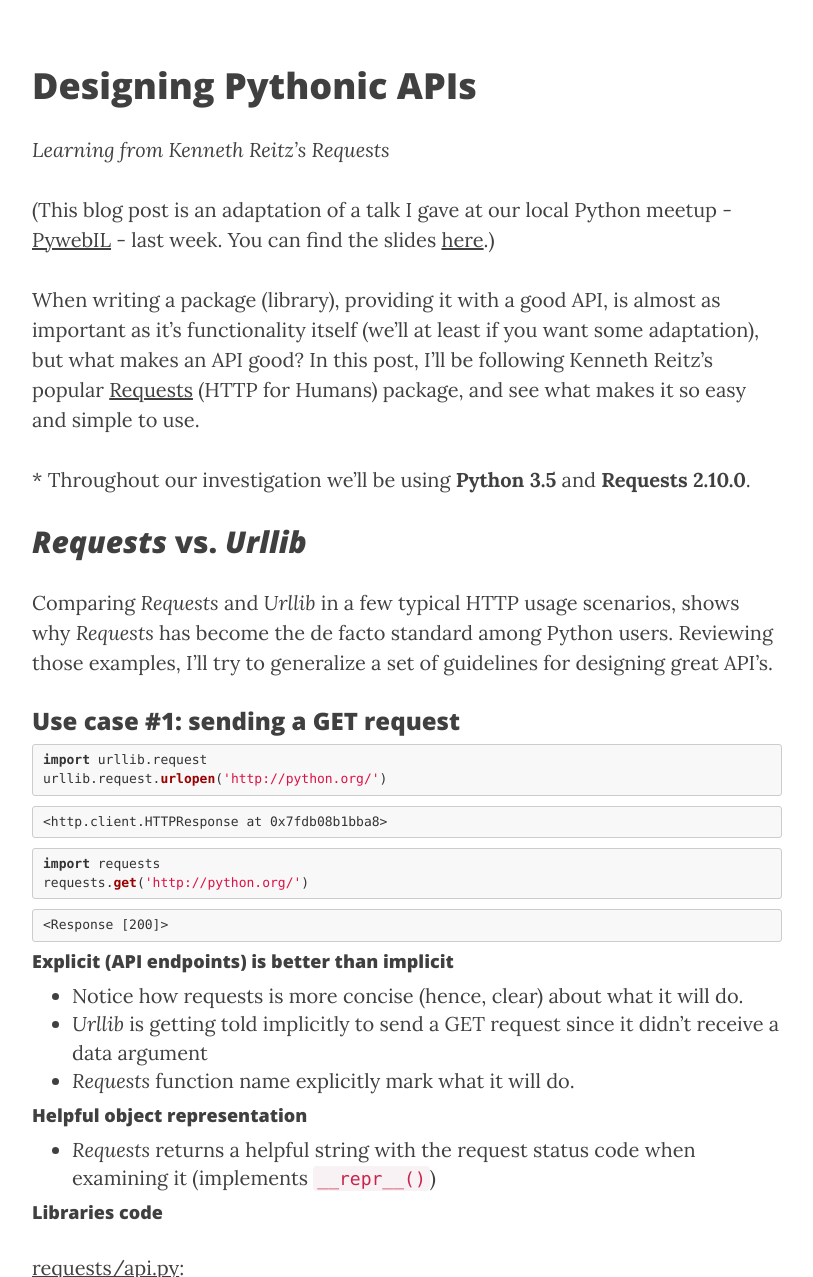
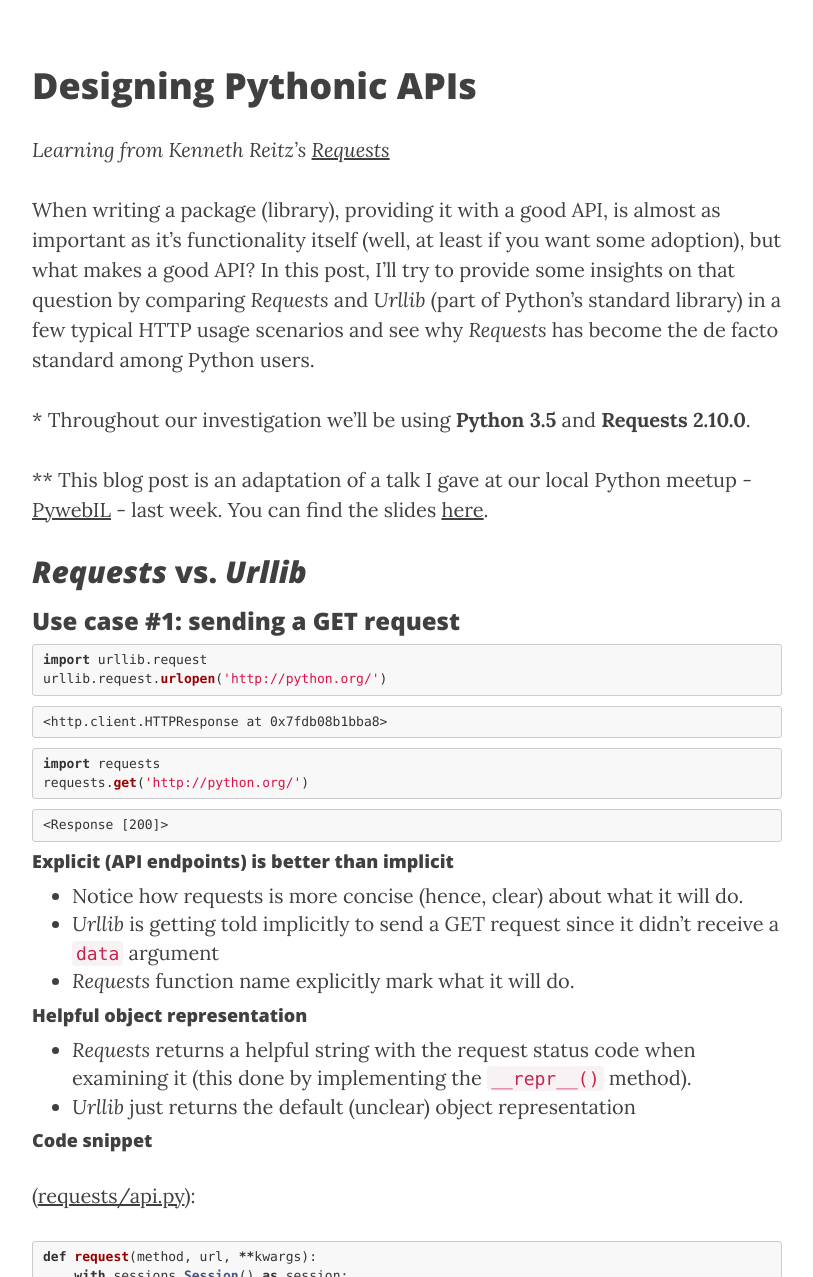
Before and after one commit to noamelf/noamelf.github.io, a Jekyll site: the page built from _posts/2016-08-05-designing-pythonic-apis.markdown, in a window 1280 px wide and 1400 px high, scrolled down 294 px, cut to the strip 123-1400 px from the top of the window. Shown: the whole strip, without its empty margins (233-1046 px from the left). Built offline with Jekyll 4.4.1, drawn with Linux system fonts in a browser that asks for light colours; nearby versions of some CDN libraries; comment, search, counter and statistics services are not loaded; some of the changed text lies outside the part shown.

Commit message:
Improved writing

````diff
--- a/_posts/2016-08-05-designing-pythonic-apis.markdown
+++ b/_posts/2016-08-05-designing-pythonic-apis.markdown
@@ -4,21 +4,18 @@
 ---
 
 # Designing Pythonic APIs
-*Learning from Kenneth Reitz's Requests*
-
-(This blog post is an adaptation of a talk I gave at our local Python meetup - [PywebIL][meetup link] -
-last week. You can find the slides [here][talk slides].)
+*Learning from Kenneth Reitz's [Requests][requests url]*
 
 When writing a package (library), providing it with a good API, is almost as important as it's
-functionality itself (we'll at least if you want some adaptation), but what makes an API good? In this post, I'll be following Kenneth Reitz's popular [Requests][requests url] (HTTP for Humans) package, and see what makes it so easy and simple to use.
+functionality itself (well, at least if you want some adoption), but what makes a good API? In this post, I'll try to provide some insights on that question by comparing *Requests* and *Urllib* (part of Python's standard library) in a few typical HTTP usage scenarios and see why *Requests* has become the de facto standard among Python users.
 
 \* Throughout our investigation we'll be using **Python 3.5** and **Requests 2.10.0**.
 
+\*\* This blog post is an adaptation of a talk I gave at our local Python meetup - [PywebIL][meetup link] - last week. You can find the slides [here][talk slides].
+
 ## *Requests* vs. *Urllib*
-Comparing *Requests* and *Urllib* in a few typical HTTP usage scenarios, shows why *Requests* has become the de facto standard among Python users. Reviewing those examples, I'll try to generalize a set of guidelines for designing great API's.
 
 ### Use case #1: sending a GET request
-
 
 ```python
 import urllib.request
@@ -47,15 +44,15 @@
 
 #### Explicit (API endpoints) is better than implicit
 * Notice how requests is more concise (hence, clear) about what it will do.
-* *Urllib* is getting told implicitly to send a GET request since it didn't receive a data argument
+* *Urllib* is getting told implicitly to send a GET request since it didn't receive a `data` argument
 * *Requests* function name explicitly mark what it will do.
 
 #### Helpful object representation
-* *Requests* returns a helpful string with the request status code when examining it (implements `__repr__()`)
+* *Requests* returns a helpful string with the request status code when examining it (this done by implementing the `__repr__()` method).
+* *Urllib* just returns the default (unclear) object representation
 
-#### Libraries code
-
-[requests/api.py](https://github.com/kennethreitz/requests/blob/v2.10.0/requests/api.py):
+#### Code snippet
+([requests/api.py](https://github.com/kennethreitz/requests/blob/v2.10.0/requests/api.py)):
 
 
 ```python
@@ -106,10 +103,9 @@
 
 #### No need for getters and setters
 * Accessing an object property as an actual property (and not a method call) makes the code a little clearer.
-* If you come from other OOP language (hmmm... Java), you might be tempted to use getters and setters to allow future changes to the object properties.
-* No need for that in Python, just use the [`@property`](http://www.programiz.com/python-programming/property) decorator.
+* If you come from other OOP language (hmmm... Java), you might be tempted to use getters and setters to allow future changes to the object's properties. No need for that in Python, just use the [`@property`](http://www.programiz.com/python-programming/property) decorator.
 
-#### Libraries code
+#### Code snippet
 
 [http/client.py](https://github.com/python/cpython/blob/3.5/Lib/http/client.py#L737):
 
@@ -122,6 +118,9 @@
     def getcode(self):
         return self.status
 ```
+
+* *Urllib* (or actually *http*) is using a "getter" to return a class property.
+
 
 ### Use case #3: encoding, sending and decoding a POST request
 
@@ -170,6 +169,7 @@
 
 ### Use case #4: sending authenticated request
 
+The following creates persistence credentials for HTTP requests, and sends a request:
 
 ```python
 import urllib.request
@@ -184,6 +184,15 @@
 opener.open(gh_url)
 ```
 
+```python
+import requests
+
+session = requests.Session()
+session.auth = ('user', 'pswd')
+session.get('https://api.github.com/user')
+```
+
+But what if we just want to do a single HTTP call? Do we need all that code? *Requests* have you covered here:
 
 ```python
 import requests
@@ -191,21 +200,13 @@
 requests.get('https://api.github.com/user', auth=('user', 'pswd'))
 ```
 
+#### Provide possibilities for simple and advanced usage
+* *Requests* allow concise usage, when sending a single request, and a more verbose one for multiple requests.
+* Don't make the user go through a lengthy process when he needs a simple use case.
 
-```python
-import requests
-
-session = requests.Session()
-session.auth = requests.auth.HTTPBasicAuth('user', 'pswd')
-session.get('https://api.github.com/user')
-```
 
 #### Prefer Python data types over self-made ones
 * *Requests* usage of Python's data structures makes it very easy to use. No need to get to know internal *Requests* packages.
-
-#### Provide possibilities for simple and advanced usage
-* *Requests* allow concise usage, when sending a single request, and a more verbose one for multiple requests.
-* Don't make the user go through a lengthy process when he needs a simple use case.
 
 #### Libraries code
 
````
Also changed, not shown: other parts of _posts/2016-08-05-designing-pythonic-apis.markdown (+2 -2 lines).
